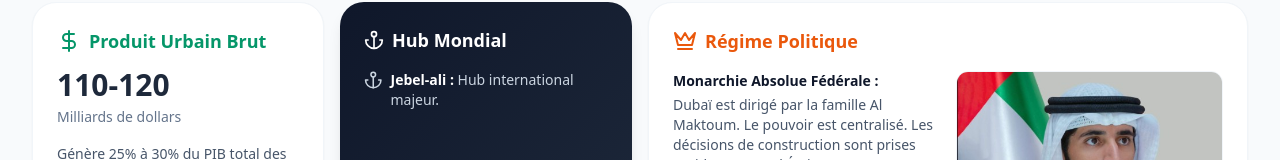
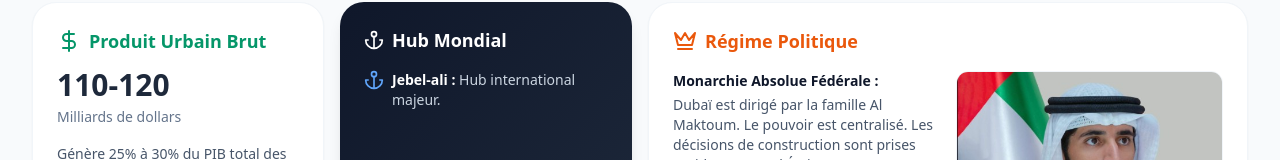
Before and after one commit to lucabent78-byte/projet-1ere, a React (Vite) app: page / in a window 1280 px wide. Shown: the part 729-889 px from the top of the page. Built offline with nearby package versions, Linux system fonts and the light colour scheme.

Commit message:
Update DubaiPage.tsx

```diff
--- a/components/DubaiPage.tsx
+++ b/components/DubaiPage.tsx
@@ -115,7 +115,7 @@ export const DubaiPage: React.FC = () => {
             </h2>
             <ul className="space-y-3 text-sm text-slate-300">
               <li className="flex items-start gap-2">
-                <Anchor className="w-5 h-5" />
+                <Anchor className="w-5 h-5 text-blue-400 shrink-0" />
                 <span><strong className="text-white">Jebel-ali :</strong> Hub international majeur.</span>
               </li>
             </ul>
```
